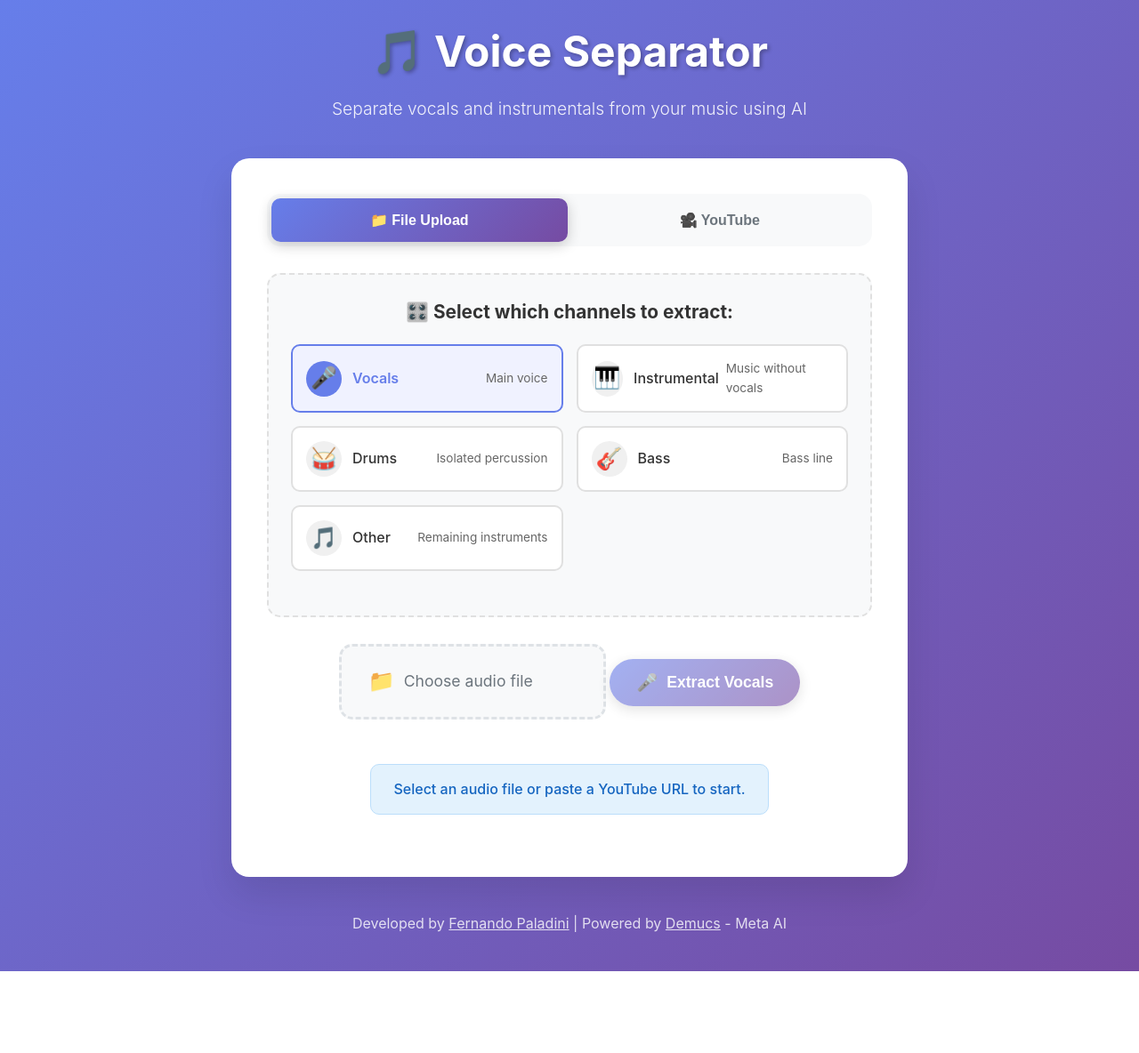
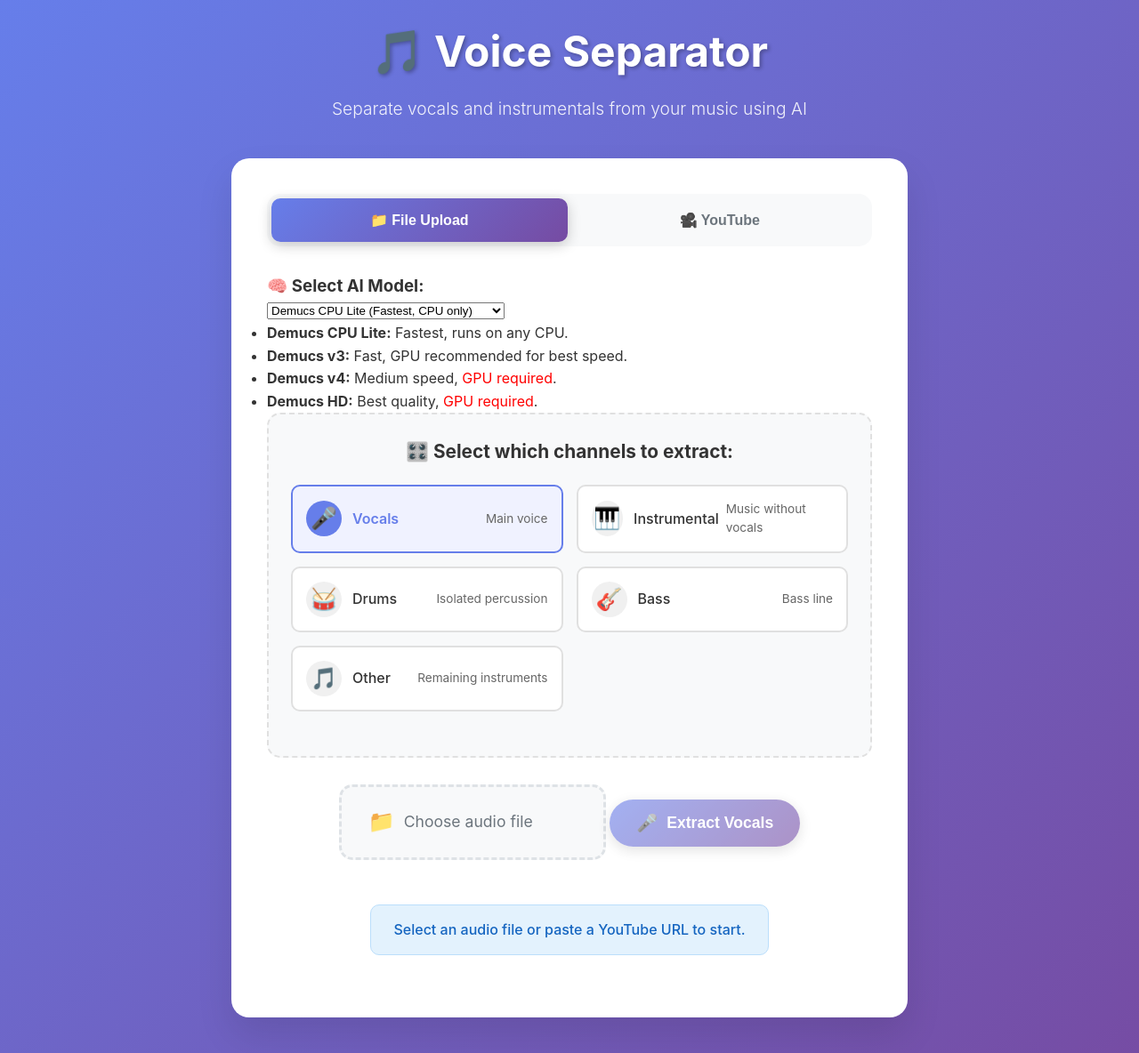
Before and after one commit to paladini/voice-separator-demucs, a FastAPI app: page / in a window 1280 px wide. Shown: the top 1184 px of the page at 89% size. Before the commit the page ends 1092 px from the top, so only its background shows below. Run offline with FastAPI, Linux system fonts and the light colour scheme.

Commit message:
feat: add simple model selection

```diff
--- a/src/api/routes.py
+++ b/src/api/routes.py
@@ -79,7 +79,8 @@ async def get_available_stems():
 @app.post("/api/separate")
 async def separate_audio(
     file: UploadFile = File(...),
-    stems: str = Form(default="vocals")  # String with stems separated by comma
+    stems: str = Form(default="vocals"),  # String with stems separated by comma
+    model: str = Form(default="mdx_extra_q")
 ):
     """
     Endpoint for audio upload and separation with stem selection.
@@ -94,6 +95,10 @@ async def separate_audio(
     try:
         # Import after ensuring module is available
         from src.core import separate_audio as core_separate_audio, AVAILABLE_STEMS, get_audio_separator
+        # Supported models
+        SUPPORTED_MODELS = ["mdx_extra_q", "mdx", "htdemucs", "htdemucs_ft"]
+        if model not in SUPPORTED_MODELS:
+            raise HTTPException(status_code=400, detail=f"Invalid model: {model}. Supported: {SUPPORTED_MODELS}")
 
         # Validate file type
         if file.content_type not in ALLOWED_AUDIO_FORMATS:
@@ -128,7 +133,11 @@ async def separate_audio(
         logger.info(f"Processing file: {file.filename} with stems: {selected_stems}")
 
         # Get singleton separator
-        separator = get_audio_separator()
+        try:
+            separator = get_audio_separator(model)
+        except Exception as e:
+            logger.error(f"Model/device error: {e}")
+            raise HTTPException(status_code=400, detail=str(e))
 
         # Estimate processing time
         processing_time = separator.estimate_processing_time(selected_stems)
@@ -194,7 +203,8 @@ async def separate_audio(
 @app.post("/api/separate-youtube")
 async def separate_youtube_audio(
     url: str = Form(...),
-    stems: str = Form(default="vocals")  # String with stems separated by comma
+    stems: str = Form(default="vocals"),  # String with stems separated by comma
+    model: str = Form(default="mdx_extra_q")
 ):
     """
     Endpoint for YouTube audio download and separation with stem selection.
@@ -215,6 +225,9 @@ async def separate_youtube_audio(
             get_audio_separator,
             YouTubeDownloader
         )
+        SUPPORTED_MODELS = ["mdx_extra_q", "mdx", "htdemucs", "htdemucs_ft"]
+        if model not in SUPPORTED_MODELS:
+            raise HTTPException(status_code=400, detail=f"Invalid model: {model}. Supported: {SUPPORTED_MODELS}")
 
         # Create downloader instance
         youtube_downloader = YouTubeDownloader()
@@ -242,7 +255,11 @@ async def separate_youtube_audio(
         logger.info(f"Processing YouTube URL: {url} with stems: {selected_stems}")
 
         # Get singleton separator
-        separator = get_audio_separator()
+        try:
+            separator = get_audio_separator(model)
+        except Exception as e:
+            logger.error(f"Model/device error: {e}")
+            raise HTTPException(status_code=400, detail=str(e))
 
         # Get video information first
         video_info = youtube_downloader.get_video_info(url)
--- a/templates/index.html
+++ b/templates/index.html
@@ -23,6 +23,24 @@
             </div>
 
             <!-- Stem Selection Section -->
+            <!-- Model Selection Section -->
+            <div class="model-selection-section">
+                <h3>🧠 Select AI Model:</h3>
+                <select id="modelSelect" name="model" class="model-dropdown">
+                    <option value="mdx_extra_q" selected>Demucs CPU Lite (Fastest, CPU only)</option>
+                    <option value="mdx">Demucs v3 (Fast, GPU recommended)</option>
+                    <option value="htdemucs">Demucs v4 (Medium, GPU required)</option>
+                    <option value="htdemucs_ft">Demucs HD (Best Quality, GPU required)</option>
+                </select>
+                <div class="model-info">
+                    <ul>
+                        <li><strong>Demucs CPU Lite:</strong> Fastest, runs on any CPU.</li>
+                        <li><strong>Demucs v3:</strong> Fast, GPU recommended for best speed.</li>
+                        <li><strong>Demucs v4:</strong> Medium speed, <span style="color:red">GPU required</span>.</li>
+                        <li><strong>Demucs HD:</strong> Best quality, <span style="color:red">GPU required</span>.</li>
+                    </ul>
+                </div>
+            </div>
             <div class="stems-selection-section">
                 <h3>🎛️ Select which channels to extract:</h3>
                 <div class="stems-options">
@@ -182,6 +200,8 @@
         const videoTitle = document.getElementById('videoTitle');
         const videoDuration = document.getElementById('videoDuration');
         const videoUploader = document.getElementById('videoUploader');
+        // Model selection
+        const modelSelect = document.getElementById('modelSelect');
 
         // Stem selection elements
         const stemCheckboxes = document.querySelectorAll('input[name="stems"]');
@@ -432,7 +452,7 @@
 
             const formData = new FormData(uploadForm);
             formData.append('stems', selectedStems.join(','));
-
+            formData.append('model', modelSelect.value);
             await processAudio('/api/separate', formData, 'Uploading file...', separateBtn);
         });
 
@@ -455,7 +475,7 @@
             const formData = new FormData();
             formData.append('url', url);
             formData.append('stems', selectedStems.join(','));
-
+            formData.append('model', modelSelect.value);
             await processAudio('/api/separate-youtube', formData, 'Downloading from YouTube...', youtubeBtn);
         });
 
```
Also changed, not shown: src/core/separator.py (+14 -20 lines), .github/chatmodes/Beast.chatmode.md (added), .github/copilot-instructions.md (added).
